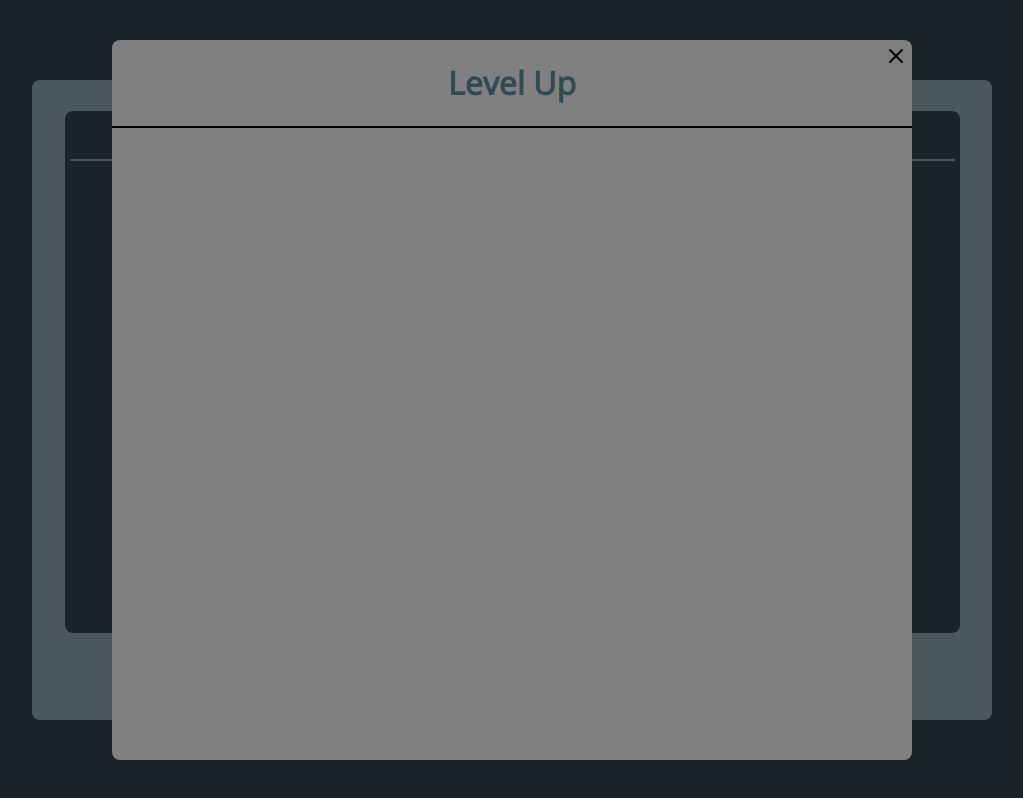
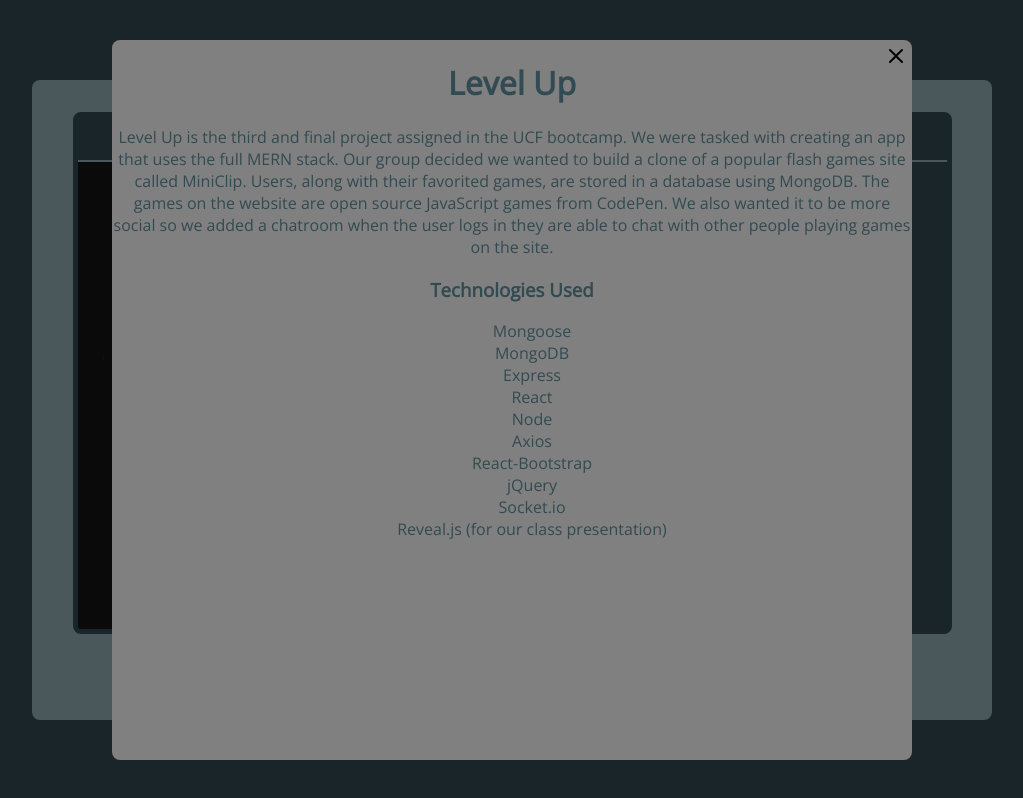
Before and after one commit to jkstone321/portfolio-2.0, a React (Create React App) app: page /projects in a window 1280 px wide. Both pictures are taken after a click on the element "Level Up". Shown: the whole page, without its empty margins (128-1151 px from the left). Built offline with nearby package versions, Linux system fonts and the light colour scheme.

Commit message:
added text content to the modals and worked on styling

```diff
--- a/src/components/navigation/index.js
+++ b/src/components/navigation/index.js
@@ -1,16 +1,16 @@
 import "./style.css";
 
-function Navigation() {
+function Navigation(props) {
   return (
     <>
-      <ul id="link-list">
-        <li className="btn btn-2">
-          <a href="/projects" id="links">
-            Projects
+      <ul id="nav-box">
+        <li className="button button-2">
+          <a href="/" id="links">
+
           </a>
         </li>
 
-        <li className="btn btn-2">
+        <li className="button button-2">
           <a href="/about-me" id="links">
             About Me
           </a>
--- a/src/components/navigation/style.css
+++ b/src/components/navigation/style.css
@@ -1,4 +1,4 @@
-#link-list{
+#nav-box{
     width: 100%;
     padding: 0;
     position: absolute;
@@ -7,23 +7,17 @@
     transform: translateX(50%);
     display: flex;
     justify-content: space-evenly;
-    margin-bottom: 4rem;
+
+    margin-bottom: 8rem;
 }
 
-
-
-
-
-
-
-
-.btn {
+.button {
     color: var(--primary-dark);
     cursor: pointer;
     font-size: 2rem;
     font-weight: 600;
     line-height: 3rem;
-    margin: 0 0 2em;
+    /* margin: 0 1rem 0 1rem; */
     max-width: 20rem;
     position: relative;
     text-decoration: none;
@@ -31,17 +25,17 @@
     width: 50%;
 }
 
-.btn-2 {
+.button-2 {
     letter-spacing: 1.5px;
 }
 
-.btn-2:hover,
-.btn-2:active {
+.button-2:hover,
+.button-2:active {
     letter-spacing: 5px;
 }
 
-.btn-2:after,
-.btn-2:before {
+.button-2:after,
+.button-2:before {
     backface-visibility: hidden;
     border: 1px solid rgba(255, 255, 255, 0);
     bottom: 0px;
@@ -53,15 +47,15 @@
     width: 0;
 }
 
-.btn-2:hover:after,
-.btn-2:hover:before {
+.button-2:hover:after,
+.button-2:hover:before {
     backface-visibility: hidden;
     border-color: var(--secondary);
     transition: width 350ms ease-in-out;
     width: 70%;
 }
 
-.btn-2:hover:before {
+.button-2:hover:before {
     bottom: auto;
     top: 0;
     width: 70%;
--- a/src/index.css
+++ b/src/index.css
@@ -5,6 +5,11 @@
   --primary-dark: #324a51;
   --secondary-light: #b68b6d;
   --secondary-dark: #664731;
+}
+
+* {
+  transition: all 300ms linear;
+  transition: visibility 0;
 }
 
 body {
@@ -23,8 +28,6 @@
 }
 li{
   list-style-type: none;
-  transition: all 500ms ease-in-out;
-  margin: 1rem;
 }
 img {
   min-height: 2rem;
--- a/src/pages/homepage/index.js
+++ b/src/pages/homepage/index.js
@@ -15,7 +15,7 @@
         </div>
         <h3 id="title-name">MERN Developer</h3>
         <Navigation />
-        <Contact />
+        <Contact page="homepage" />
       </div>
     </>
   );
--- a/src/pages/homepage/style.css
+++ b/src/pages/homepage/style.css
@@ -119,7 +119,6 @@
     display: block;
     margin: 0 auto;
     position: relative;
-    transition: all 280ms ease-in-out;
     width: 0;
 }
 
@@ -127,7 +126,7 @@
 .btn-2:hover:before {
     backface-visibility: hidden;
     border-color: var(--secondary);
-    transition: width 350ms ease-in-out;
+    transition: width 350ms ease-in-out !important;
     width: 70%;
 }
 
--- a/src/pages/project/index.js
+++ b/src/pages/project/index.js
@@ -1,6 +1,6 @@
 import "./style.css";
 import Contact from "../../components/contact";
-import HomeBtn from "../../house.svg";
+import Navigation from "../../components/navigation";
 import CloseBtn from "../../x.svg";
 import React, { useState } from "react";
 
@@ -30,8 +30,16 @@
       <div id="box" className="project-box">
         <ul id="link-list-projects">
           <li>
-            <div id="project-box" onClick={() => handleLevelUpShow("levelUp")}>
+            <div
+              id="project-box"
+              onClick={() => handleLevelUpShow("levelUp")}
+              className="levelup-box"
+            >
               <h1 id="project-title">Level Up</h1>
+            </div>
+            <div id="project-links">
+              <a id="link-button">Link</a>
+              <a id="link-button">Repo</a>
             </div>
           </li>
           <li>
@@ -42,14 +50,23 @@
             >
               <h1 id="project-title">Planted</h1>
             </div>
+            <div id="project-links">
+              <a id="link-button">Link</a>
+              <a id="link-button">Repo</a>
+            </div>
           </li>
           <li>
             <div id="project-box" onClick={() => handleLevelUpShow("idunno")}>
               <h1 id="project-title">iDunno</h1>
             </div>
+            <div id="project-links">
+              <a id="link-button">Link</a>
+              <a id="link-button">Repo</a>
+            </div>
           </li>
         </ul>
         <Contact />
+        <Navigation page="projects" />
       </div>
 
       {/* LEVEL UP MODAL */}
@@ -66,7 +83,32 @@
             onClick={() => handleLevelUpShow("levelUp")}
           />
           <h1>Level Up</h1>
-          <div id="like-a-line-break-or-something-2"></div>
+          <p id="levelup-sum">
+            Level Up is the third and final project assigned in the UCF
+            bootcamp. We were tasked with creating an app that uses the full
+            MERN stack. Our group decided we wanted to build a clone of a
+            popular flash games site called MiniClip. Users, along with their
+            favorited games, are stored in a database using MongoDB. The games
+            on the website are open source JavaScript games from CodePen. We
+            also wanted it to be more social so we added a chatroom when the
+            user logs in they are able to chat with other people playing games
+            on the site.
+          </p>
+          <div id="planted-tech">
+            <h3 id="planted-tech-title">Technologies Used</h3>
+            <ul>
+              <li>Mongoose</li>
+              <li>MongoDB</li>
+              <li>Express</li>
+              <li>React</li>
+              <li>Node</li>
+              <li>Axios</li>
+              <li>React-Bootstrap</li>
+              <li>jQuery</li>
+              <li>Socket.io</li>
+              <li>Reveal.js (for our class presentation)</li>
+            </ul>
+          </div>
         </div>
       </div>
 
@@ -78,12 +120,10 @@
             ? {
                 visibility: "hidden",
                 opacity: "0",
-                transition: "visibility 0s, opacity 3s ease !important",
               }
             : {
                 visibility: "visible",
                 opacity: "1",
-                transition: "visibility 0s, opacity 3s ease !important",
               }
         }
       >
@@ -96,21 +136,27 @@
             onClick={() => handleLevelUpShow("planted")}
           />
           <h1>Planted</h1>
-          <div id="like-a-line-break-or-something-2"></div>
           <div id="planted-text">
-            <div id="planted-sum">
+            <p id="planted-sum">
               Planted is the second project I did for the UCF Bootcamp. We were
               tasked with making an app that utilizes a database using Node
               packages MySQL2 and Sequellize. When the user creates an account
               on Planted, they are given a grid they can use to plan out their
               garden and their layout and plants are saved to their user in the
               database.
-            </div>
+            </p>
             <div id="planted-tech">
-              <div id="planted-tech-title">Technologies Used</div>
-              <ol>
-                <li></li>
-              </ol>
+              <h3 id="planted-tech-title">Technologies Used</h3>
+              <ul>
+                <li>BCrypt</li>
+                <li>DotEnv</li>
+                <li>Express</li>
+                <li>Handlebars (Express)</li>
+                <li>MySQL2</li>
+                <li>Sequellize</li>
+                <li>JQuery</li>
+                <li>JQueryUI</li>
+              </ul>
             </div>
             <div id="planted-links"></div>
           </div>
@@ -131,7 +177,27 @@
             onClick={() => handleLevelUpShow("idunno")}
           />
           <h1>iDunno</h1>
-          <div id="like-a-line-break-or-something-2"></div>
+          <p id="idunno-sum">
+            iDunno is the first project that was assigned in the UCF bootcamp.
+            We were instructed with creating an app that is able to get
+            information from two third party APIs. The premise of the app is to
+            reccomend random movies or video games based on the criteria the
+            user fills out in the form nad then the user is able to save a game
+            or movie to their favorites list using local storage. We used The
+            Movie Database (TMDB) and Internet Game Database (IGDB) for our
+            third party APIs. This was our first time collaborating on a project
+            together using GitHub branches so its not as polished as we would
+            like it to be, but it shows the amount of growth ive had as a web
+            developer.
+          </p>
+          <div id="idunno-tech">
+            <h3 id="idunno-tech-title">Technologies Used</h3>
+            <ul>
+              <li>HTML</li>
+              <li>CSS</li>
+              <li>JavaScript</li>
+            </ul>
+          </div>
         </div>
       </div>
     </>
--- a/src/pages/project/style.css
+++ b/src/pages/project/style.css
@@ -20,17 +20,17 @@
     padding: 0;
     display: flex;
     justify-content: space-evenly;
-    align-items: center;
+    align-items:flex-start;
     flex-direction: row;
     margin: 0;
-    margin-top: .5rem;
+    position: absolute;
+    top: 2rem;
 }
 
 #project-box {
     width: 16rem;
     height: 32rem;
     margin: 0;
-    margin-bottom: 4rem;
     color: var(--primary-light);
     background-color: var(--primary-dark);
     border: 5px solid var(--primary-dark);
@@ -40,7 +40,6 @@
 }
 #project-box:hover{
     background-color: var(--secondary);
-    transition: all 200ms ease;
     border: 5px solid var(--secondary);
 }
 #project-title {
@@ -54,9 +53,27 @@
     background-image: url("./planted-background.jpg");
     background-size: cover;
 }
+.levelup-box{
+    background-image: url("./levelup-background.png");
+    background-size: cover;
+}
 
+#project-links{
+    display: flex;
+    flex-direction: column;
+    background-color: var(--primary-dark);
+    position: relative;
+    top: -5rem;
+    opacity: 0;
+}
 
+#project-links:hover, #project-box:hover + #project-links{
+    opacity: 1;
+}
 
+#link-button{
+    color: var(--primary-light);
+}
 
 #test-modal{
     position: absolute;
@@ -79,7 +96,6 @@
     top: 50%;
     right: 50%;
     transform: translate(50%, -50%);
-    transition: all 100ms;
     position: absolute;
     display: block;
     background-color: grey;
@@ -96,17 +112,6 @@
     top: 0;
     right: 0;
     cursor: pointer;
-}
-
-#like-a-line-break-or-something{
-    height: 2px;
-    width: 25rem;
-    background-color: black;
-}
-#like-a-line-break-or-something-2{
-    height: 2px;
-    width: 100%;
-    background-color: black;
 }
 
 @media screen and (max-width:630px) {
```
Also changed, not shown: src/pages/project/levelup-background.png (added).
